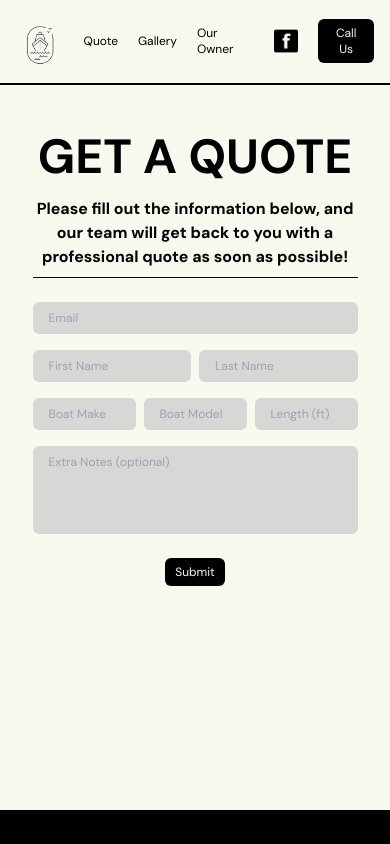
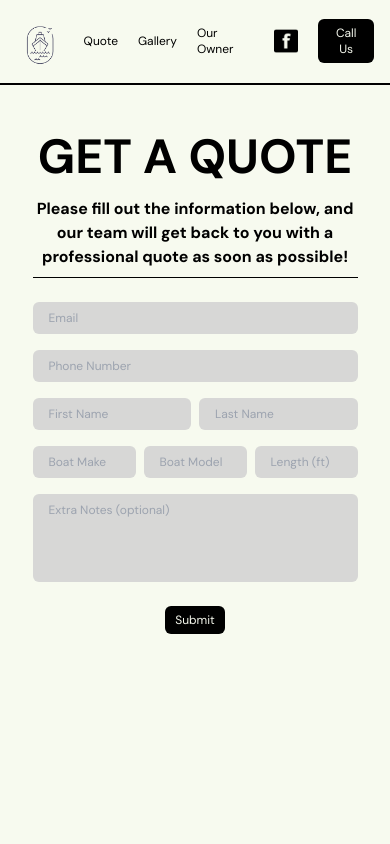
Before and after one commit to tlatawiec/BLBoatDetail, a Next.js app: page /quote in a window 390 px wide. Shown: the top 844 px of the page. Built offline with nearby package versions, Linux system fonts and the light colour scheme.

Commit message:
Added phone number field to form

```diff
--- a/app/layout.jsx
+++ b/app/layout.jsx
@@ -10,6 +10,7 @@ export default function RootLayout({ children }) {
     <html lang="en">
       <head>
         <link rel="icon" href="/public/favicon.ico" sizes="any" />
+
       </head>
 
       <body className={dmsans.className}>
--- a/app/quote/form.jsx
+++ b/app/quote/form.jsx
@@ -43,6 +43,14 @@ export default function Form() {
           name="email"
           type="email"
           placeholder="Email"
+
+          required
+        />
+
+        <input className="formInput w-full"
+          name="phone"
+          type="phone"
+          placeholder="Phone Number"
 
           required
         />
```
